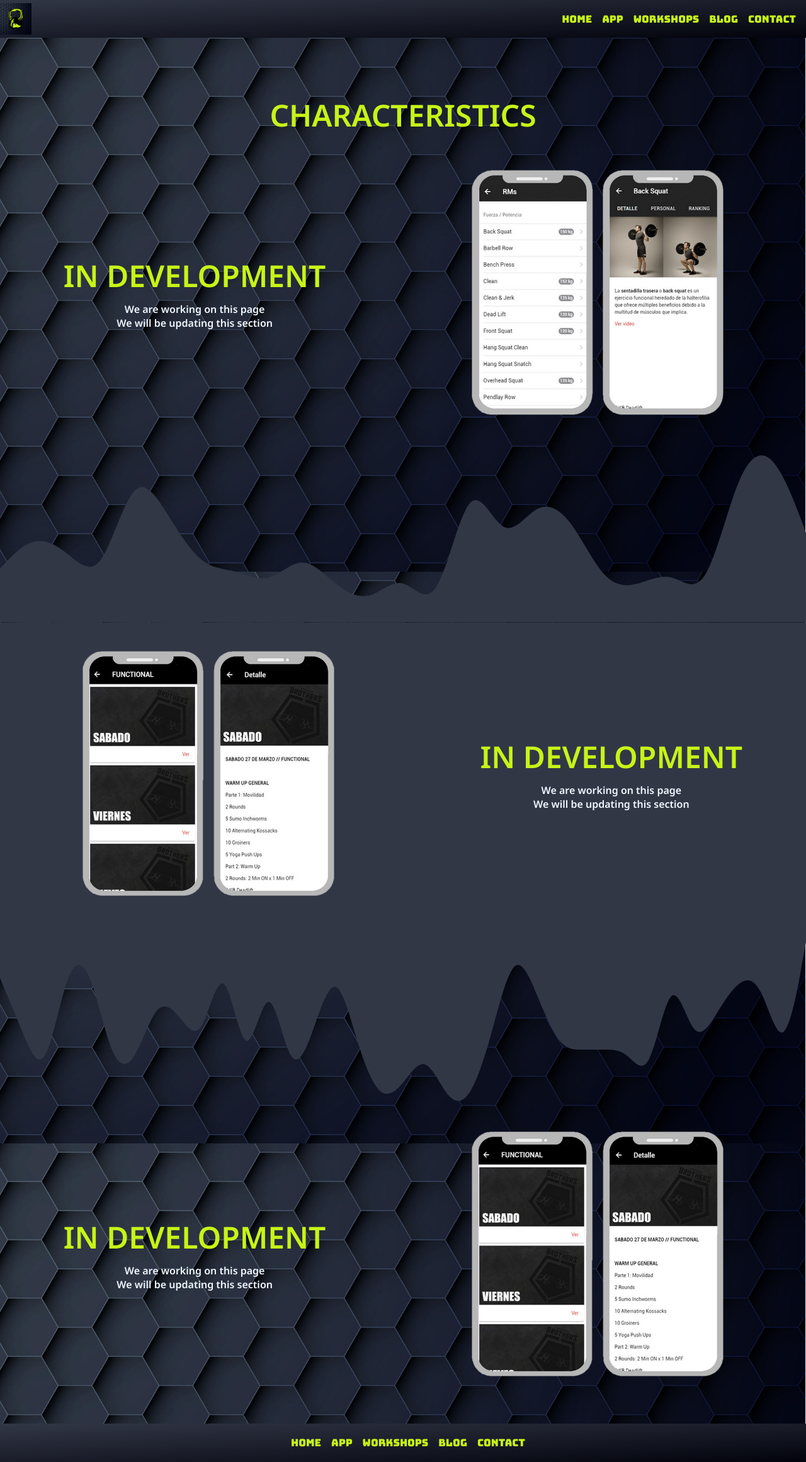
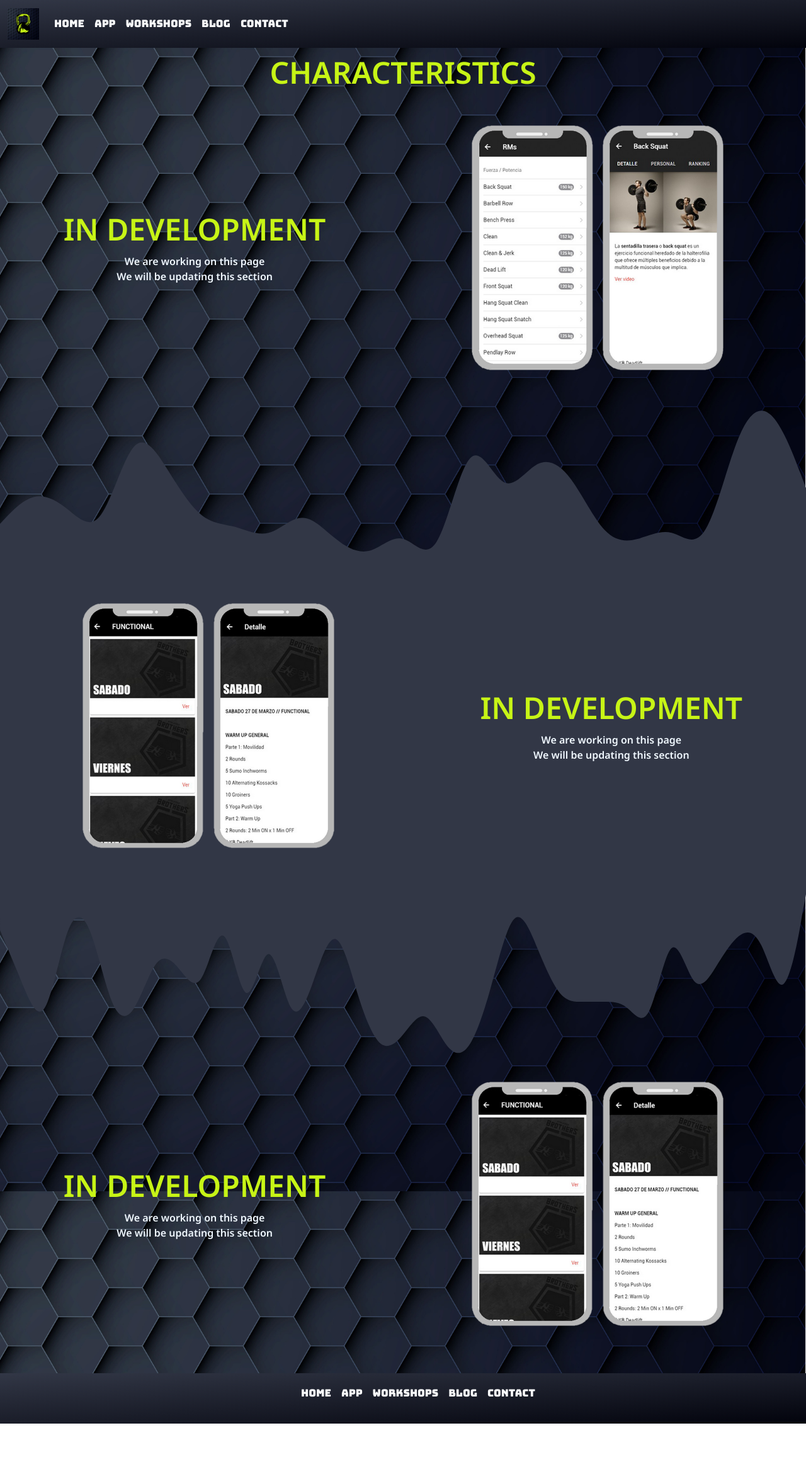
Before and after one commit to nico-jsp/CoderHouseWeb, a plain HTML site: page pages/app.html in a window 1280 px wide. Shown: the whole page at 63% size. After the commit the page ends 2261 px from the top, so only its background shows below. Drawn offline with nearby package versions, Linux system fonts and the light colour scheme; files whose address does not match are found by name.

Commit message:
Agregamos BootStrap en todas las pages incluido el index para el menu y modificamos el css

```diff
--- a/css/style.css
+++ b/css/style.css
@@ -39,11 +39,11 @@ body {
     margin-right: 1rem;
 }
 
-.header ul li {
+/* .header ul li {
     margin-left: 1rem;
-}
+} */
 
-.header__bar li {
+/* .header__bar li {
     transition: trasnform 3s;
 }
 
@@ -57,12 +57,42 @@ body {
 
 .header__bar .header__bar__btn {
     display: none;
+} */
+
+/* NAVBAR CUSTOMIZATION /*/
+
+.navbar__custom {
+    background: linear-gradient(to bottom right, rgb(50, 55, 70), rgb(2, 3, 12));
 }
+
+.navbar__custom ul {
+    font-family: 'Bungee', cursive;
+    color: #c7f416;
+}
+
+.navbar__custom li {
+    transition: trasnform 3s;
+}
+
+.navbar__custom li:hover {
+    transform: scale(1.2);
+}
+
+.navbar__custom .header__burguer-menu {
+    display: none;
+}
+
+.navbar__custom .header__bar__btn {
+    display: none;
+}
+
+
+
 
 /* MAIN  */
 main {
     display: grid;
-    padding-top: 60px;
+    /* padding-top: 60px; */
     background-image: url('../assets/img/empty\ background2.png');
     background-repeat: no-repeat;
     background-position: center;
@@ -102,7 +132,7 @@ main p {
 
 
 a {
-    height: 50px;
+    /* height: 50px; */
     text-decoration: none;
     color: #c7f416;
 
@@ -129,7 +159,7 @@ a {
 }
 
 .main__content {
-    padding-top: 10vh;
+    /* padding-top: 10vh; */
     padding-left: 15vh;
     padding-right: 15vh;
 }
@@ -268,7 +298,7 @@ form fieldset fieldset {
     overflow: hidden;
 }
 
-.bg-dark {
+.bckg-dark {
     background-color: #323746;
 }
 
@@ -336,7 +366,8 @@ form fieldset fieldset {
     }
 
     .main__content {
-        /* padding: 2vw 4vh; */
+        padding-left: 2vh;
+        padding-right: 2vh;
     }
 
     /* MEDIA APP */
@@ -345,7 +376,7 @@ form fieldset fieldset {
         flex-direction: column;
     }
 
-    .bg-dark {
+    .bckg-dark {
         flex-direction: column-reverse;
     }
 
@@ -360,6 +391,7 @@ form fieldset fieldset {
     .workshops__list {
         /* grid-template-columns: 1fr; */
         justify-content: normal;
+        padding: 0%;
     }
 
     .workshop {
@@ -372,6 +404,9 @@ form fieldset fieldset {
 
     .contactForm {
         text-align: left;
+        padding-left: 5vh;
+        padding-right: 5vh;
+
 
     }
 
--- a/pages/app.html
+++ b/pages/app.html
@@ -2,6 +2,8 @@
 <html lang="en">
 
 <head>
+    <link href="https://cdn.jsdelivr.net/npm/bootstrap@5.2.0-beta1/dist/css/bootstrap.min.css" rel="stylesheet"
+        integrity="sha384-0evHe/X+R7YkIZDRvuzKMRqM+OrBnVFBL6DOitfPri4tjfHxaWutUpFmBp4vmVor" crossorigin="anonymous">
     <link href="https://unpkg.com/aos@2.3.1/dist/aos.css" rel="stylesheet">
     <script src="https://unpkg.com/aos@2.3.1/dist/aos.js"></script>
     <link rel="icon" href="../assets/favicon/ACAP/favicon.ico">
@@ -16,26 +18,28 @@
 <body>
     <header class="header">
 
-        <nav class="header__bar">
-            <a href="../index.html"><img src="../assets/logo/ACAP.png" class="logo" alt="Imagen-Header"></a>
-            <ul>
-                <li><a href="../index.html">HOME</a></li>
-                <li><a href="./app.html">APP</a></li>
-                <li><a href="./workshops.html">WORKSHOPS</a></li>
-                <li><a href="./blog.html">BLOG</a></li>
-                <li><a href="./contact.html">CONTACT</a></li>
-            </ul>
-            <div class="header__burguer-menu"> MENU
-                <!-- <input class="header__bar__btn" type="button" value="Menu"> -->
-                <ul class="header__burguer-submenu">
-                    <li><a href="../index.html">HOME</a></li>
-                    <li><a href="./app.html">APP</a></li>
-                    <li><a href="./workshops.html">WORKSHOPS</a></li>
-                    <li><a href="./blog.html">BLOG</a></li>
-                    <li><a href="./contact.html">CONTACT</a></li>
-                </ul>
+        <nav class="navbar navbar-expand-lg navbar-dark navbar__custom">
+            <div class="container-fluid">
+                <a class="navbar-brand" href="../index.html"><img src="../assets/logo/ACAP.png" class="logo"
+                        alt="Imagen-Header"></a>
+                <button class="navbar-toggler" type="button" data-bs-toggle="collapse"
+                    data-bs-target="#navbarSupportedContent" aria-controls="navbarSupportedContent"
+                    aria-expanded="false" aria-label="Toggle navigation">
+                    <span class="navbar-toggler-icon"></span>
+                </button>
+                <div class="collapse navbar-collapse" id="navbarSupportedContent">
+                    <ul class="navbar-nav me-auto mb-2 mb-lg-0 ">
+                        <li class="nav-item"><a class="nav-link text-light" href="../index.html">HOME</a></li>
+                        <li class="nav-item"><a class="nav-link text-light" href="./app.html">APP</a></li>
+                        <li class="nav-item"><a class="nav-link text-light" href="./workshops.html">WORKSHOPS</a>
+                        </li>
+                        <li class="nav-item"><a class="nav-link text-light" href="./blog.html">BLOG</a></li>
+                        <li class="nav-item"><a class="nav-link text-light" href="./contact.html">CONTACT</a></li>
+                    </ul>
+                </div>
             </div>
         </nav>
+
     </header>
     <main>
         <div class="main__content" data-aos="zoom-in" data-aos-delay="300" data-aos-offset="0">
@@ -62,7 +66,7 @@
                 </path>
             </svg>
         </div>
-        <div class="app_view bg-dark">
+        <div class="app_view bckg-dark">
             <div class="img-bx" data-aos="zoom-in">
                 <img alt="model screenshots" class="img" src="/assets/img/phone_wods.png">
 
@@ -101,17 +105,20 @@
     <footer class="footer">
         <nav class="footerNav">
             <ul>
-                <li><a href="../index.html">HOME</a></li>
-                <li><a href="./app.html">APP</a></li>
-                <li><a href="./workshops.html">WORKSHOPS</a></li>
-                <li><a href="./blog.html">BLOG</a></li>
-                <li><a href="./contact.html">CONTACT</a></li>
+                <li><a class="text-light" href="../index.html">HOME</a></li>
+                <li><a class="text-light" href="./app.html">APP</a></li>
+                <li><a class="text-light" href="./workshops.html">WORKSHOPS</a></li>
+                <li><a class="text-light" href="./blog.html">BLOG</a></li>
+                <li><a class="text-light" href="./contact.html">CONTACT</a></li>
             </ul>
         </nav>
     </footer>
     <script>
         AOS.init();
     </script>
+    <script src="https://cdn.jsdelivr.net/npm/bootstrap@5.2.0-beta1/dist/js/bootstrap.bundle.min.js"
+        integrity="sha384-pprn3073KE6tl6bjs2QrFaJGz5/SUsLqktiwsUTF55Jfv3qYSDhgCecCxMW52nD2" crossorigin="anonymous">
+        </script>
 </body>
 
 </html>
```
Also changed, not shown: index.html (+29 -23 lines), pages/blog.html (+29 -23 lines), pages/contact.html (+31 -23 lines), pages/workshops.html (+29 -23 lines).
